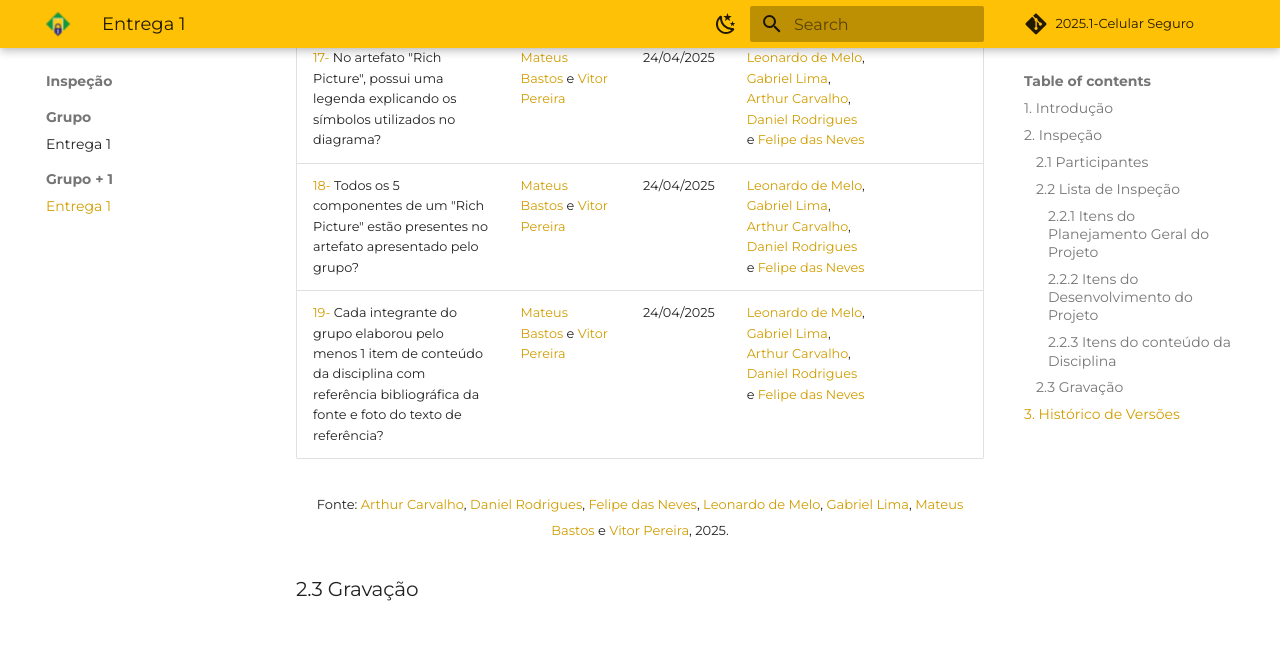
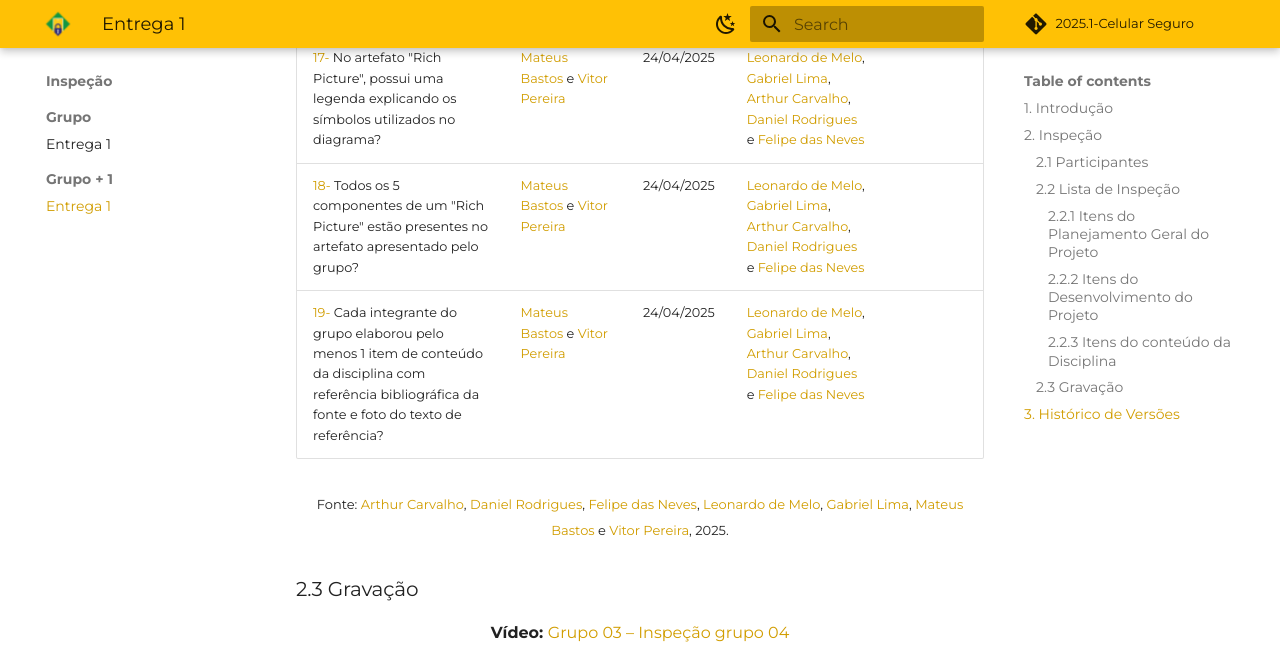
Before and after one commit to Requisitos-de-Software/2025.1-CelularSeguro, an MkDocs documentation site: the page built from Docs/documento-inspecao/grupo+1/documento_inspecao_grupo+1.md, in a window 1280 px wide and 1400 px high, scrolled down 3938 px. Shown: the top 649 px of the window. Built offline with MkDocs 1.6.1 and Material for MkDocs 9.7.7, drawn with Linux system fonts in a browser that asks for light colours; comment, search, counter and statistics services are not loaded; some of the changed text lies outside the part shown.

Commit message:
docs: Adiciona vídeo da inspeção do grupo 3 e 4

```diff
--- a/Docs/documento-inspecao/grupo+1/documento_inspecao_grupo+1.md
+++ b/Docs/documento-inspecao/grupo+1/documento_inspecao_grupo+1.md
@@ -71,8 +71,9 @@
 
 
 ### 2.3 Gravação
-<div style="text-align: justify; padding-left: 4em; margin-top: 1em;">
-
+<div style="text-align: center;">
+  <p><strong>Vídeo: </strong> <a href="https://youtu.be/58mZ6FvjD6M"> Grupo 03 – Inspeção grupo 04</a></p>
+  <iframe width="560" height="315" src="https://youtube/embed/58mZ6FvjD6M" frameborder="0" allow="accelerometer; autoplay; clipboard-write; encrypted-media; gyroscope; picture-in-picture" allowfullscreen></iframe>
 </div>
 
 ## 3. Histórico de Versões
@@ -81,3 +82,4 @@
 | Versão | Data de produção   | Descrição da Alteração                               | Autor(es)             | Revisor(es)      |Data de Revisão |
 | :----: | :----------------: | :--------------------------------------------------: | :-------------------: | :-------------:  |  :-----------: |
 |1.0     |23/04/2025|Criação do documento|[<span style="color:gold;">Gabriel Lima</span>](https://github.com/gabriel-lima258)| [<span style="color:gold;">Arthur Carvalho</span>](https://github.com/arthurlleite) | 23/04/2025|
+|1.1     |25/04/2025|Adição da gravação|[<span style="color:gold;">Daniel Rodrigues</span>](https://github.com/zDrNz)| [<span style="color:gold;">Arthur Carvalho</span>](https://github.com/arthurlleite) | 25/04/2025|
```
Also changed, not shown: Docs/documento-inspecao/grupo/documento_inspecao_grupo.md (+4 -1 lines).
